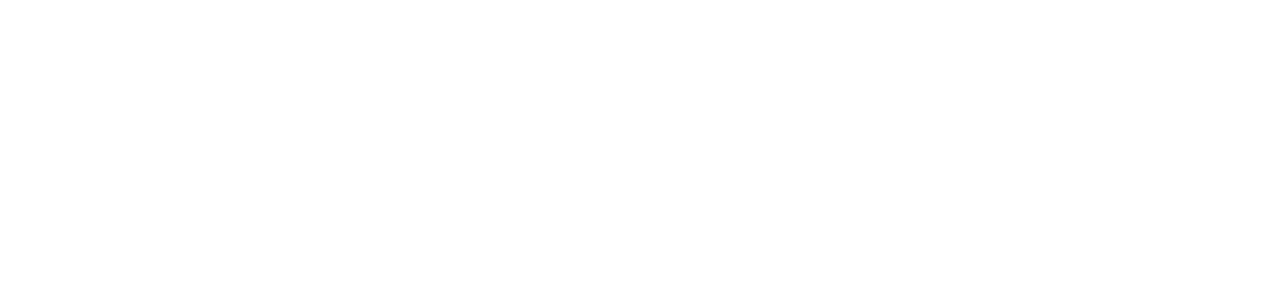
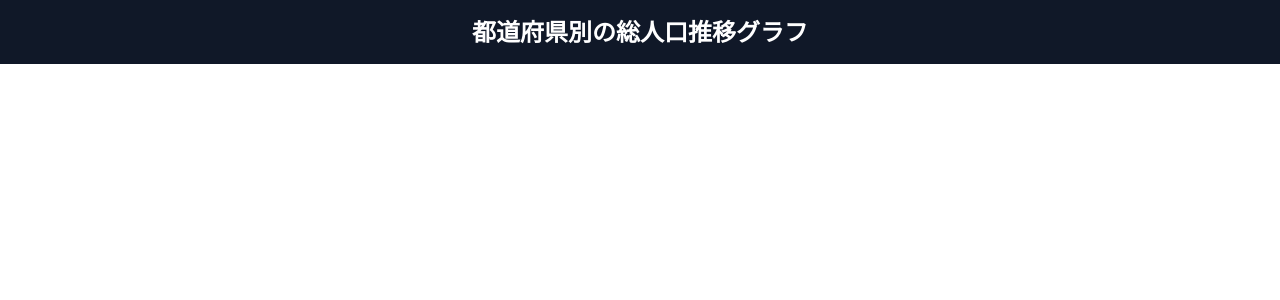
Before and after one commit to aieuo/yumemi-passport-frontend, a Next.js app: page / in a window 1280 px wide. Shown: the top 300 px of the page. Built offline with nearby package versions, Linux system fonts and the light colour scheme.

Commit message:
Header追加

```diff
--- a/src/app/layout.tsx
+++ b/src/app/layout.tsx
@@ -1,3 +1,4 @@
+import Header from "@/components/Header/Header";
 import type { Metadata } from "next";
 import { Geist, Geist_Mono } from "next/font/google";
 import React from "react";
@@ -26,6 +27,7 @@
   return (
     <html lang="ja">
       <body className={`${geistSans.variable} ${geistMono.variable}`}>
+        <Header />
         {children}
       </body>
     </html>
--- /dev/null
+++ b/src/components/Header/Header.tsx
@@ -0,0 +1,9 @@
+export default function Header() {
+  return (
+    <header className="bg-gray-900 p-4 text-center">
+      <h1 className="text-2xl font-extrabold text-white">
+        都道府県別の総人口推移グラフ
+      </h1>
+    </header>
+  );
+}
```
Also changed, not shown: 1 other file (tests, documents, lock files or other folders).
